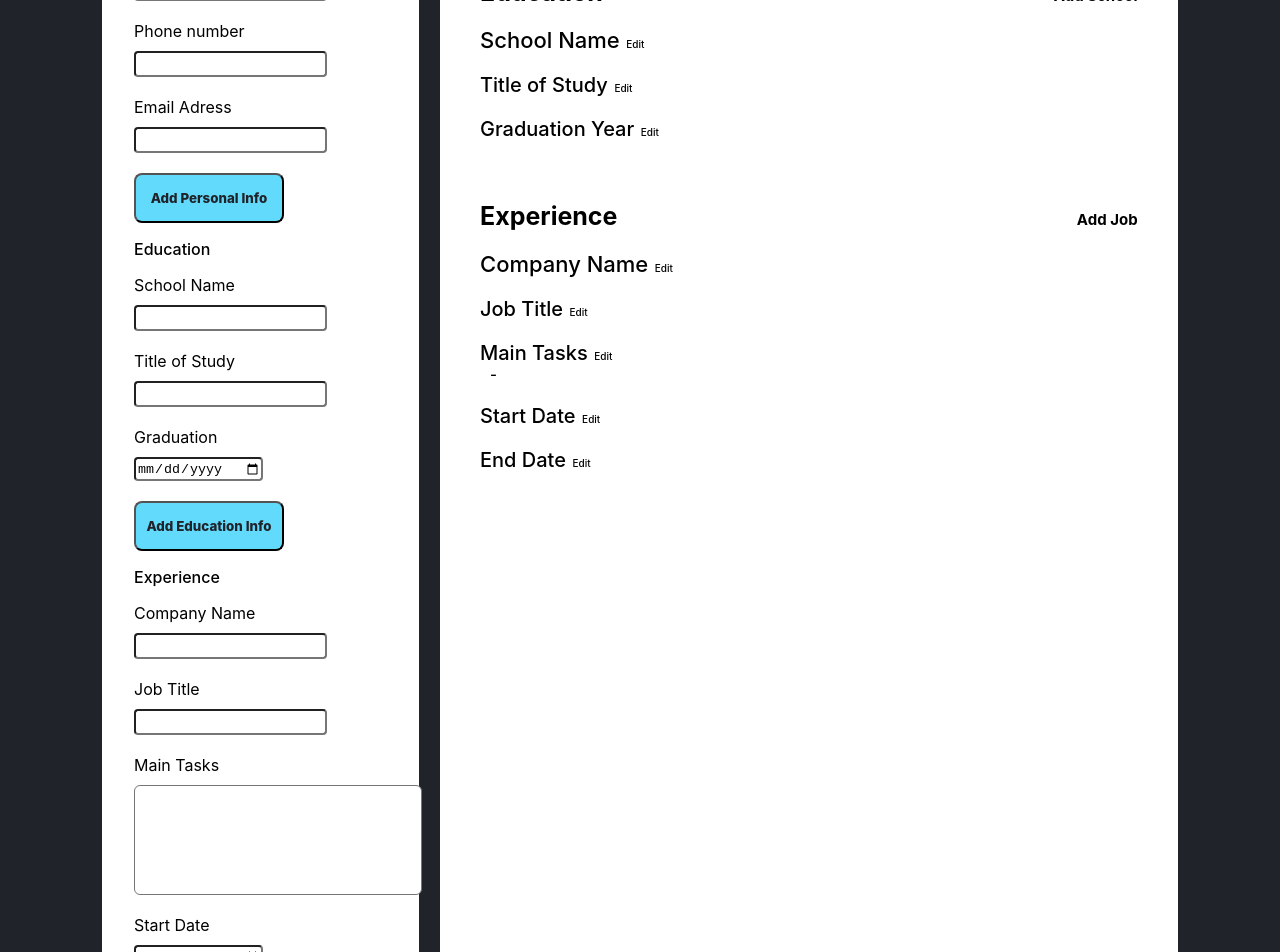
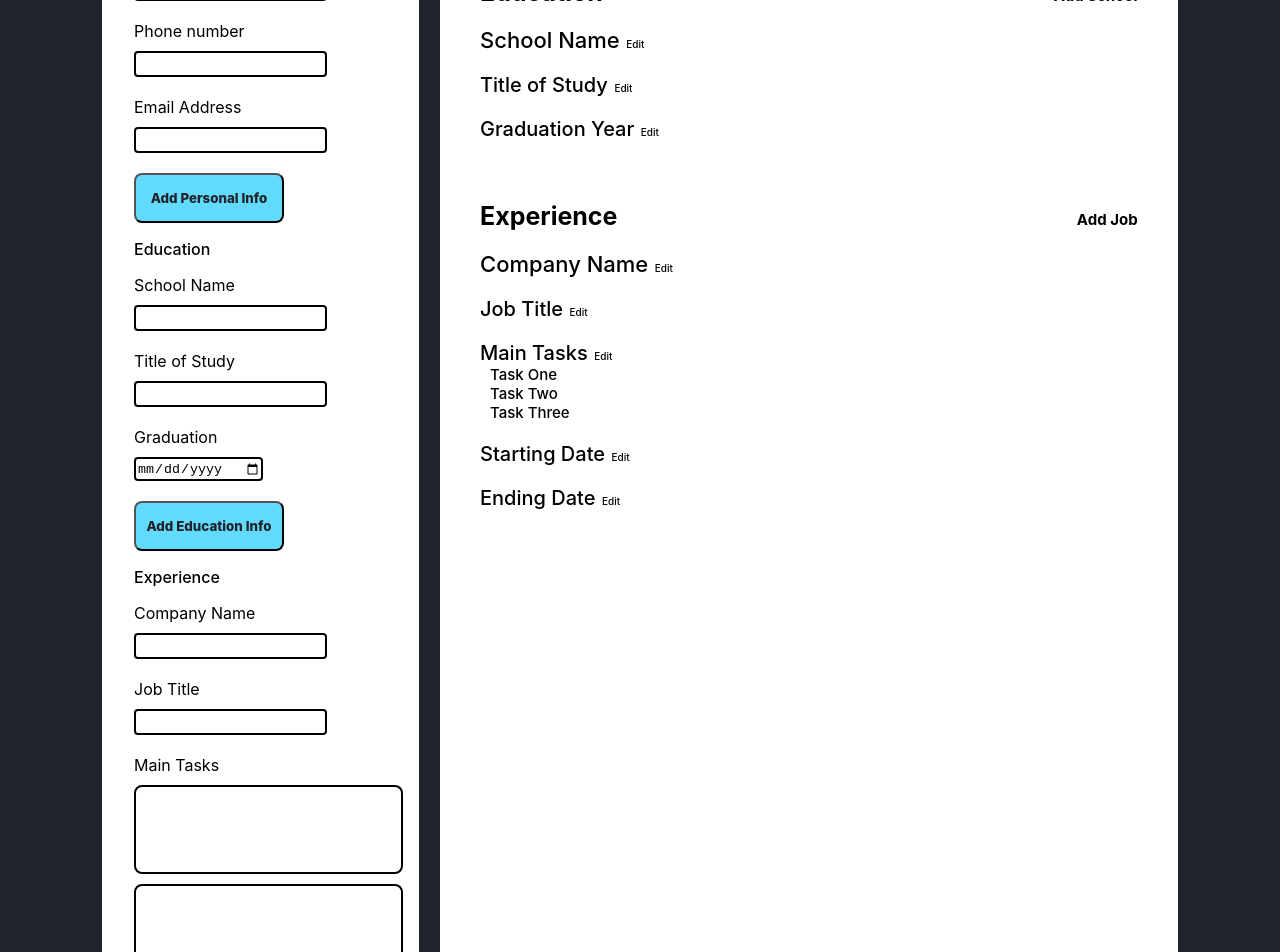
Before and after one commit to tremblay717/CV-Application, a React (Create React App) app in the folder cv-project/: page / in a window 1280 px wide. Shown: the part 300-1252 px from the top of the page. Built offline with nearby package versions, Linux system fonts and the light colour scheme.

Commit message:
added 3 task to form

```diff
--- a/cv-project/src/App.js
+++ b/cv-project/src/App.js
@@ -1,22 +1,21 @@
-import React from "react"
-import { useState } from 'react';
+import React, {useState} from "react"
 import { HeadBar } from "./components/Headbar"
 import addSchool from "./components/addSchool"
-import editSchool from "./components/editSchool";
-import editStudy from "./components/editStudy";
-import editGraduation from "./components/editGraduation";
+import editSchool from "./components/editSchool"
+import editStudy from "./components/editStudy"
+import editGraduation from "./components/editGraduation"
 import persona from './components/Persona.jpg'
 import uuid from 'react-uuid'
 
 
 export function App () {
 
-    const id = uuid()
+    const id = uuid();
+    const validator = require("email-validator");
+
     const [fullName, setFullName] = useState('Your Name');
     const [phoneNumber, setPhoneNumber] = useState('Phone Number');
-    const [emailAdress, setEmailAdress] = useState('Email Adress');
-
-    const validator = require("email-validator");
+    const [emailAdress, setEmailAdress] = useState('Email Address');
 
     function personalInfo() {
 
@@ -34,15 +33,19 @@ export function App () {
       }
 
       if(validator.validate(email.value)){
-        setEmailAdress(`Email : ${email.value}`)
+        setEmailAdress(`Email : ${email.value}`);
       }
       else{
-        setEmailAdress("Enter a valid email adress")
+        setEmailAdress("Enter a valid email address")
       }
 
       if (firstName.value !== "" && surname.value !== "" && phone.value.length === 10 && validator.validate(email.value)){
         document.getElementById('personalInfoSpan').remove();
         document.getElementById('personalInfoUl').remove();
+      }
+      if (!document.getElementById('educationInfoSpan') && !document.getElementById('jobInfoSpan') && !document.getElementById('personalInfoSpan')){
+        document.querySelector('.cvForm').remove();
+        document.querySelector('.cvInfo').setAttribute('style','width:100%');
       }
     }
 
@@ -82,19 +85,26 @@ export function App () {
 
     const [companyName, setCompanyName] = useState('Company Name');
     const [jobTitle, setJob] = useState('Job Title');
-    const [mainTasks, setTasks] = useState('-');
-    const [startDate, setStart] = useState('Start Date')
-    const [endDate, setEnd] = useState('End Date')
+    const [task1, setTask1] = useState('Task One');
+    const [task2, setTask2] = useState('Task Two');
+    const [task3, setTask3] = useState('Task Three');
+    const [startDate, setStart] = useState('Starting Date');
+    const [endDate, setEnd] = useState('Ending Date');
+
+    const task1ID = uuid();
+    const task2ID = uuid();
+    const task3ID = uuid();
 
     function experienceInfo () {
 
-
       const company = document.getElementById('company');
       const job = document.getElementById('job');
-      const tasks = document.getElementById('tasks');
+      const taskOne = document.querySelector('.taskOne');
+      const taskTwo = document.querySelector('.taskTwo');
+      const taskThree = document.querySelector('.taskThree');
+
       const start = document.getElementById('start');
-      const end = document.getElementById('end')
-
+      const end = document.getElementById('end');
 
       if(company.value !== ""){
         setCompanyName(company.value);
@@ -102,8 +112,16 @@ export function App () {
       if(job.value !== ""){
         setJob(job.value);
       }
-      if(tasks.value !== ""){
-        setTasks(tasks.value);
+      if(taskOne.textContent !== ""){
+        setTask1(taskOne.textContent);
+      }
+
+      if(taskTwo.textContent !== ""){
+        setTask2(taskTwo.textContent);
+      }
+
+      if(taskThree.textContent !== ""){
+        setTask3(taskThree.textContent);
       }
 
       if (start.value !== "") {
@@ -118,8 +136,7 @@ export function App () {
         setEnd(`Ending date: ${month.slice(0,3)} ${date.getFullYear()}`);
       }
 
-
-      if (company.value !== "" && job.value !== "" && tasks.value){
+      if (company.value !== "" && job.value !== "" && task1.textContent !== "" && task2.textContent !== "" && task3.textContent !== "" ){
         document.getElementById('jobInfoSpan').remove();
         document.getElementById('experienceUl').remove();
       }
@@ -151,7 +168,7 @@ export function App () {
                       <input type='number' id='phone'></input>
                   </li>
                   <li>
-                      <label>Email Adress</label>
+                      <label>Email Address</label>
                       <input id='email'></input>
                   </li>
                   <button type="button" style={{cursor:'pointer'}} onClick={personalInfo}>Add Personal Info</button>
@@ -184,7 +201,9 @@ export function App () {
                 </li>
                 <li>
                   <label>Main Tasks</label>
-                  <textarea id='tasks'></textarea>
+                  <div className='taskOne' id={`tasks_${uuid()}`} contentEditable></div>
+                  <div className='taskTwo' id={`tasks_${uuid()}`} contentEditable></div>
+                  <div className='taskThree' id={`tasks_${uuid()}`} contentEditable></div>
                 </li>
                 <li>
                   <label>Start Date</label>
@@ -244,7 +263,9 @@ export function App () {
                 <div style={{display:'flex', alignItems:'baseline', justifyContent:'flex-start', gap:'1%'}}>
                   <div style={{display:'flex',flexDirection:'column'}}>
                     <span style={{fontWeight:'500', fontSize:'20px'}} id={`graduation_${id}`}>Main Tasks</span>
-                    <span style={{fontWeight:'500', fontSize:'15px',marginLeft:'10px'}} id={`tasks_${id}`}>{mainTasks}</span>
+                    <span style={{fontWeight:'500', fontSize:'15px',marginLeft:'10px'}} id={`tasks_${task1ID}`}>{task1}</span>
+                    <span style={{fontWeight:'500', fontSize:'15px',marginLeft:'10px'}} id={`tasks_${task2ID}`}>{task2}</span>
+                    <span style={{fontWeight:'500', fontSize:'15px',marginLeft:'10px'}} id={`tasks_${task3ID}`}>{task3}</span>
                   </div>
                   <span style={{fontWeight:'500', fontSize:'10px'}} id={`editGraduation_${id}`} onClick={editGraduation}>Edit</span>
                 </div>
--- a/cv-project/src/index.css
+++ b/cv-project/src/index.css
@@ -74,6 +74,15 @@ body {
   gap:20px
 }
 
+.taskOne, .taskTwo, .taskThree, .tasks {
+  width: 300%;
+  min-height: 75px;
+  border-radius: 8px;
+  padding: 5px;
+  border: solid black;
+  border-width: 2px;
+}
+
 ul {
   display: flex;
   flex-direction: column;
@@ -92,7 +101,8 @@ input {
   width: 100%;
   border-radius: 4px;
   height: 20px;
-
+  border: solid black;
+  border-width: 2px;
 }
 
 button {
```
